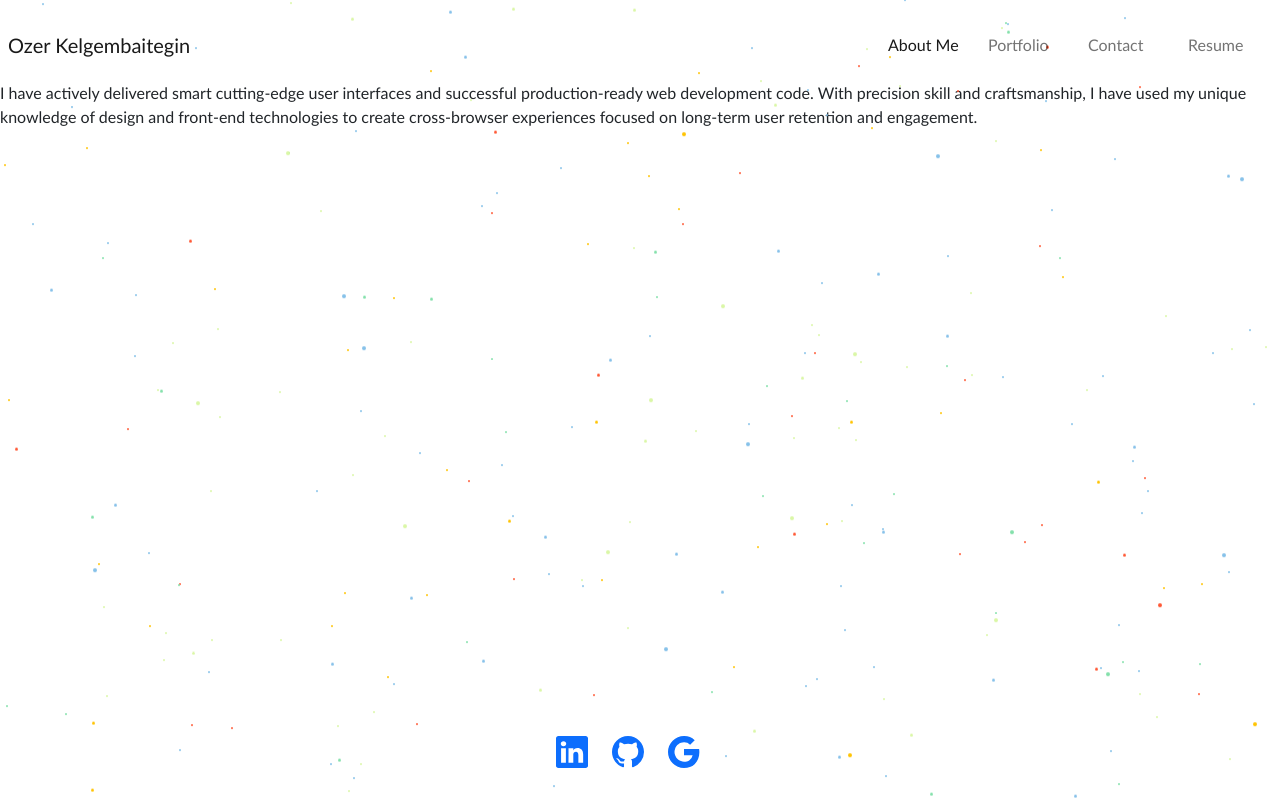
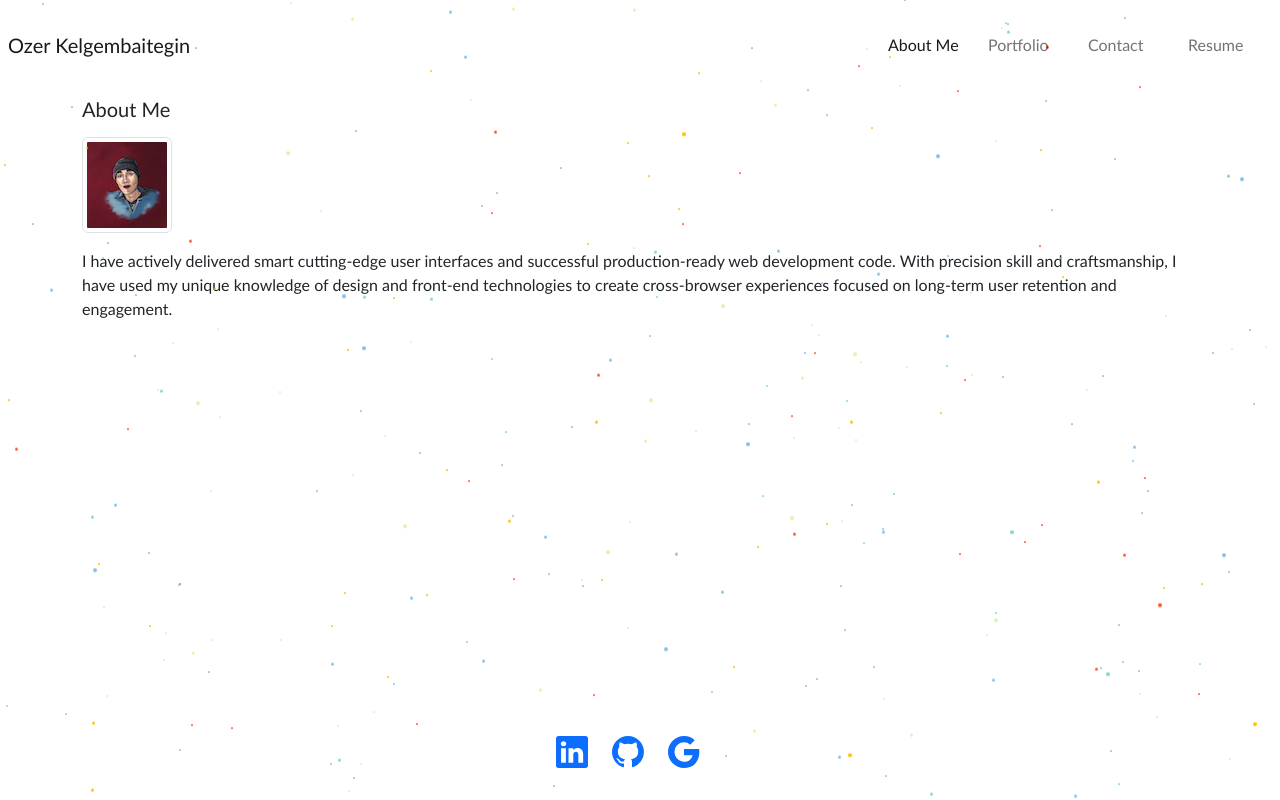
Before and after one commit to ozerkerr/my-portfolio, a React (Create React App) app: page / in a window 1280 px wide. Built offline with nearby package versions, Linux system fonts and the light colour scheme.

Commit message:
about me page

```diff
--- a/src/components/pages/AboutMe/AboutMe.jsx
+++ b/src/components/pages/AboutMe/AboutMe.jsx
@@ -1,10 +1,27 @@
 // import './App.css';
 import React from "react";
+import { Container, Image } from "react-bootstrap";
+import ProfilePicture from "../../../assets/images/ProfilePicture.JPG";
 
 const aboutMeText = `I have actively delivered smart cutting-edge user interfaces and successful production-ready web development code. With precision skill and craftsmanship, I have used my unique knowledge of design and front-end technologies to create cross-browser experiences focused on long-term user retention and engagement.`;
 
 function AboutMe() {
-  return <div>{aboutMeText}</div>;
+  return (
+    <Container>
+      <section className="my-3">
+        <h5>About Me</h5>
+      </section>
+      <section className="my-3">
+        <Image
+          src={ProfilePicture}
+          className="img-thumbnail"
+          // thumbnail={true}
+          rounded={true}
+        />
+      </section>
+      {aboutMeText}
+    </Container>
+  );
 }
 
 export default AboutMe;
```
Also changed, not shown: src/assets/images/ProfilePicture.JPG (added), 1 other file (tests, documents, lock files or other folders).
